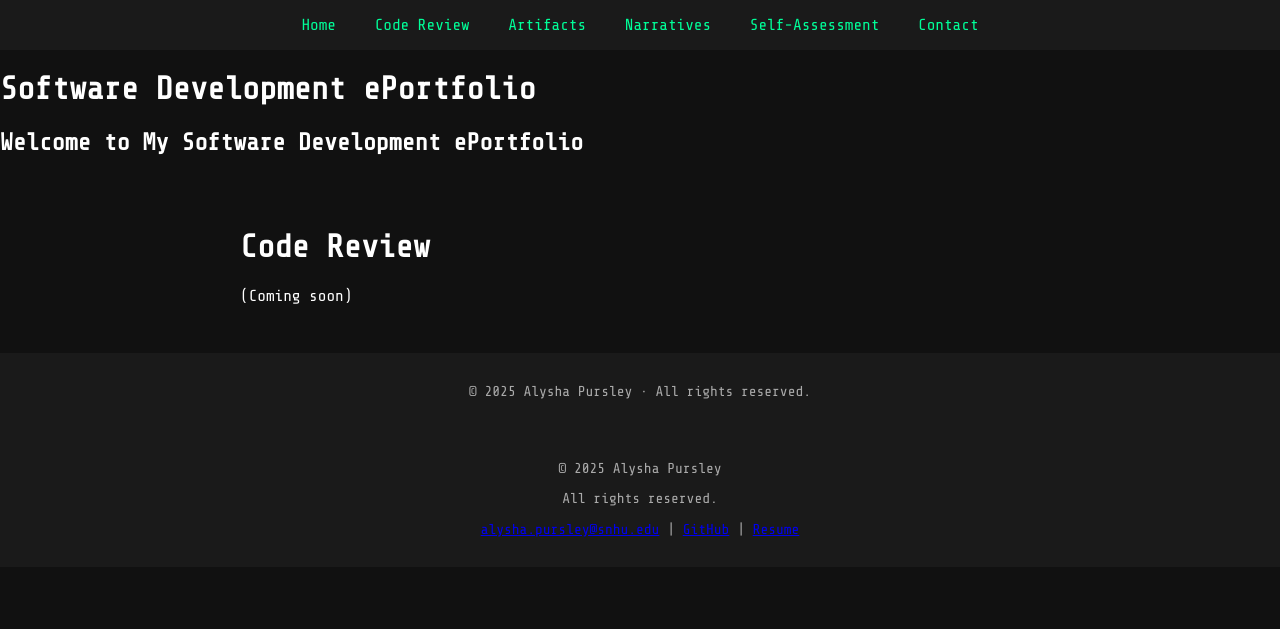
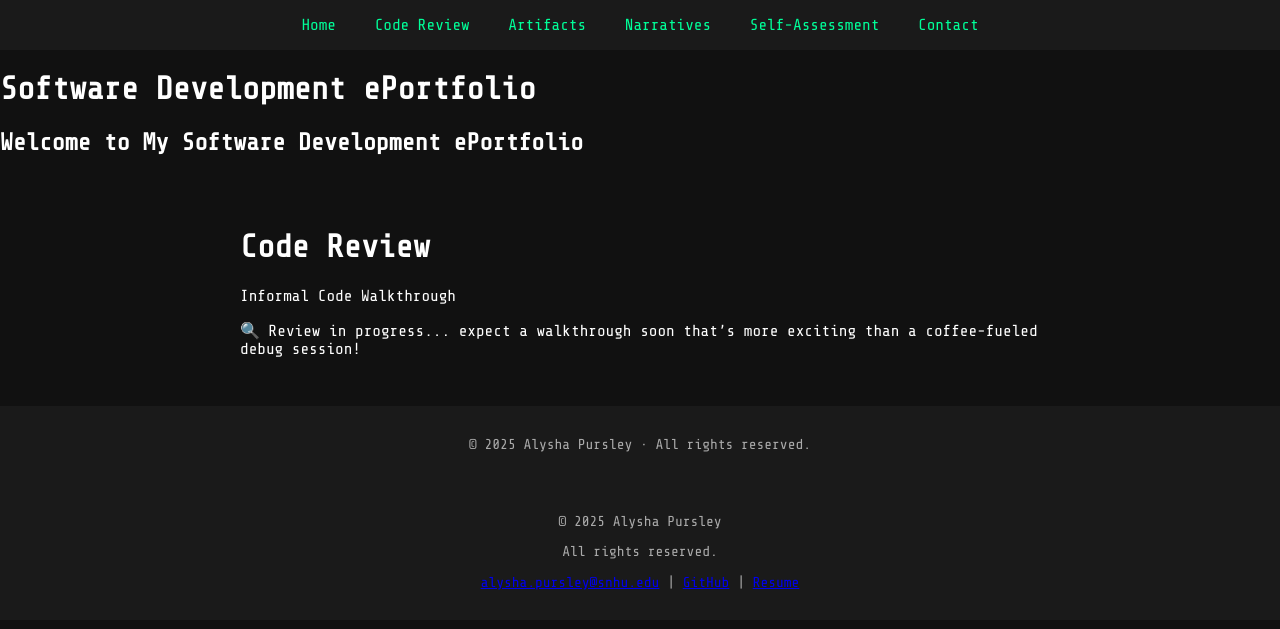
Before and after one commit to apursley2012/Software-Dev-ePortfolio, a Jekyll site: the page built from review/index.md, in a window 1280 px wide. Shown: the top 629 px of the page. Built offline with Jekyll 4.4.1, drawn with Linux system fonts in a browser that asks for light colours.

Commit message:
Update index.md

```diff
--- a/review/index.md
+++ b/review/index.md
@@ -3,6 +3,9 @@ layout: default
 title: Code Review
 ---
 
-# Code Review
+<div class="page-header">
+  <h1>Code Review</h1>
+  <p>Informal Code Walkthrough</p>
+</div>
 
-(Coming soon)
+<p class="coming-soon">🔍 Review in progress... expect a walkthrough soon that’s more exciting than a coffee-fueled debug session!</p>
```
